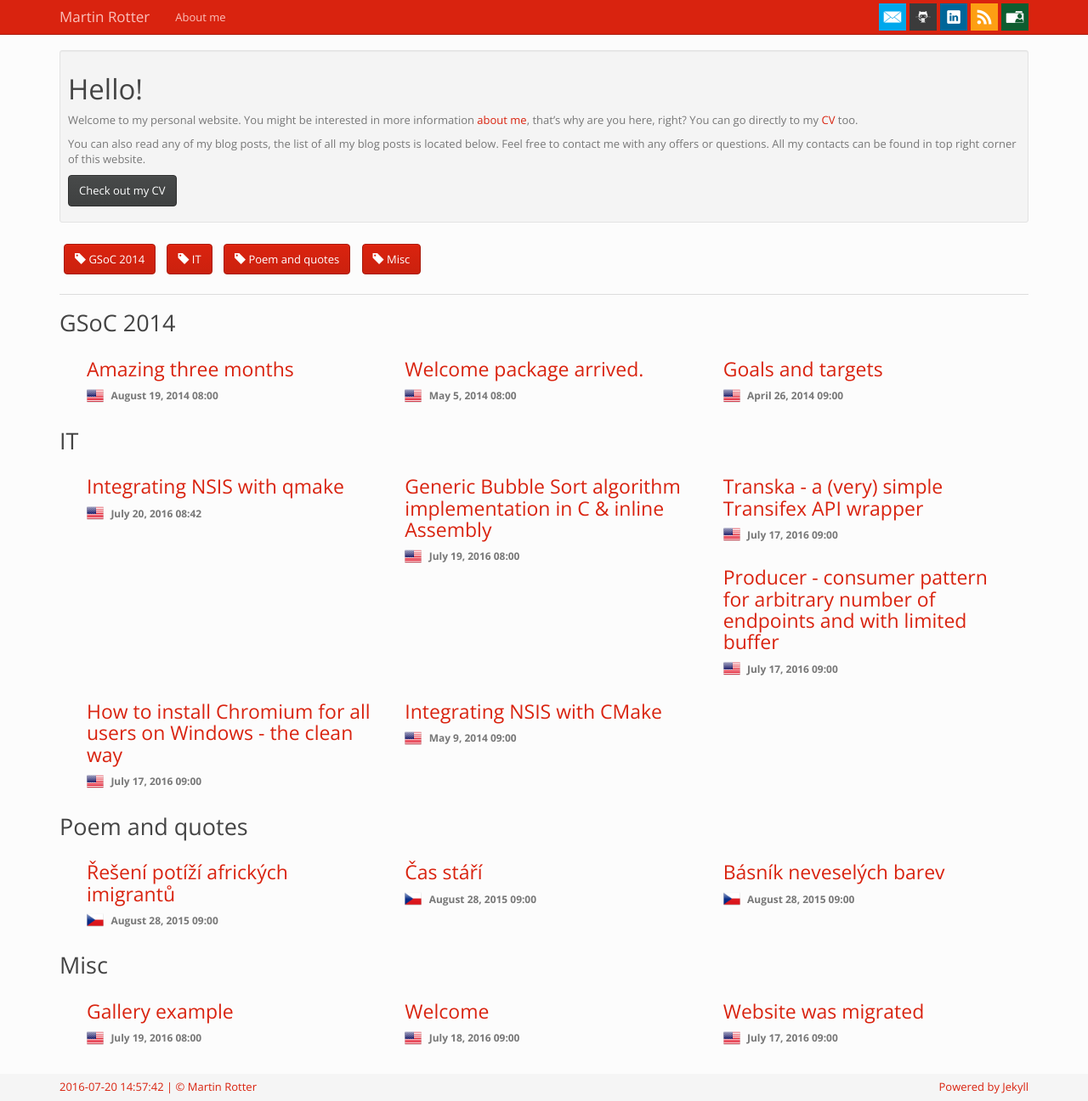
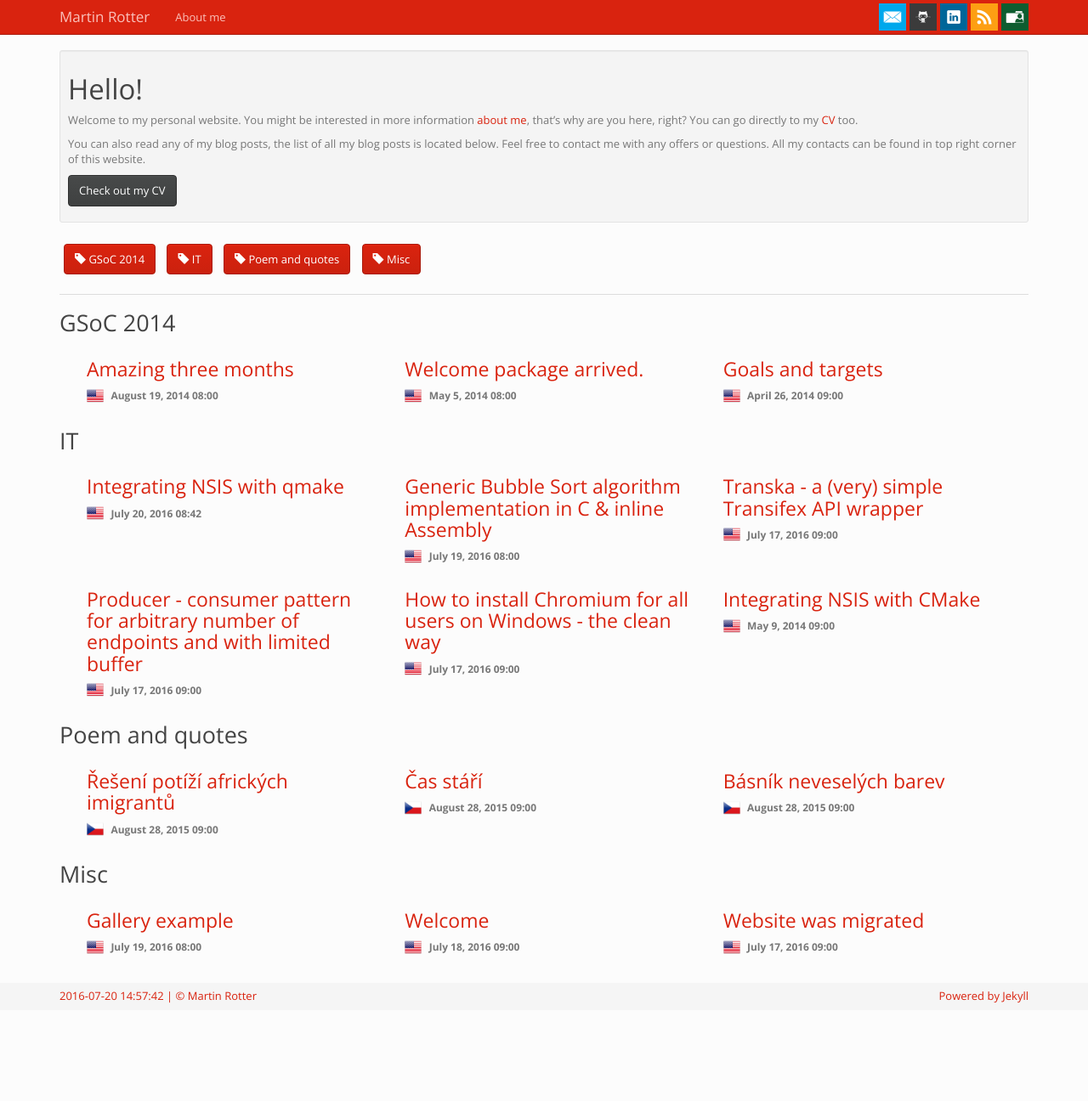
Before and after one commit to martinrotter/martinrotter.github.io, a Jekyll site: the page built from index.md, in a window 1280 px wide. Shown: the whole page at 85% size. Built offline with Jekyll 4.4.1, drawn with Linux system fonts in a browser that asks for light colours; after the commit the page ends 1189 px from its top, so only the background shows below that.

Commit message:
Fix break.

```diff
--- a/css/style.css
+++ b/css/style.css
@@ -54,7 +54,7 @@ body {
 }
 
 @media (min-width: 992px) {
-  .posts-of-category > .row > .col-md-3:nth-child(3n+1) {
+  .posts-of-category > .row > .col-md-4:nth-child(3n+1) {
     clear: both
   }
 }
```
